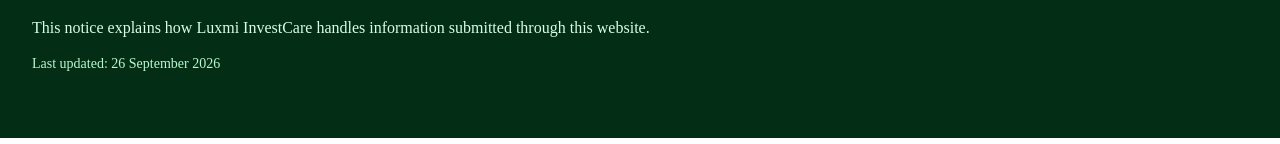
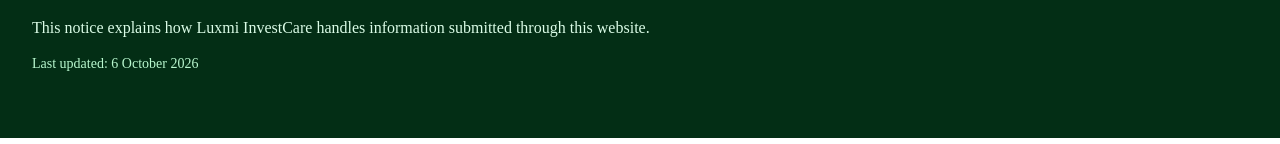
Before and after one commit to shivpawan007/LuxmiInvestCare, a Next.js app: page /privacy in a window 1280 px wide. Shown: the part 219-363 px from the top of the page. Built offline with nearby package versions, Linux system fonts and the light colour scheme.

Commit message:
chore: refresh privacy policy deployment marker

```diff
--- a/app/privacy/page.tsx
+++ b/app/privacy/page.tsx
@@ -20,7 +20,7 @@
                         This notice explains how Luxmi InvestCare handles information
                         submitted through this website.
                     </p>
-                    <p className="mt-3 text-sm text-green-200">Last updated: 26 September 2026</p>
+                    <p className="mt-3 text-sm text-green-200">Last updated: 6 October 2026</p>
                 </div>
             </section>
 
```
